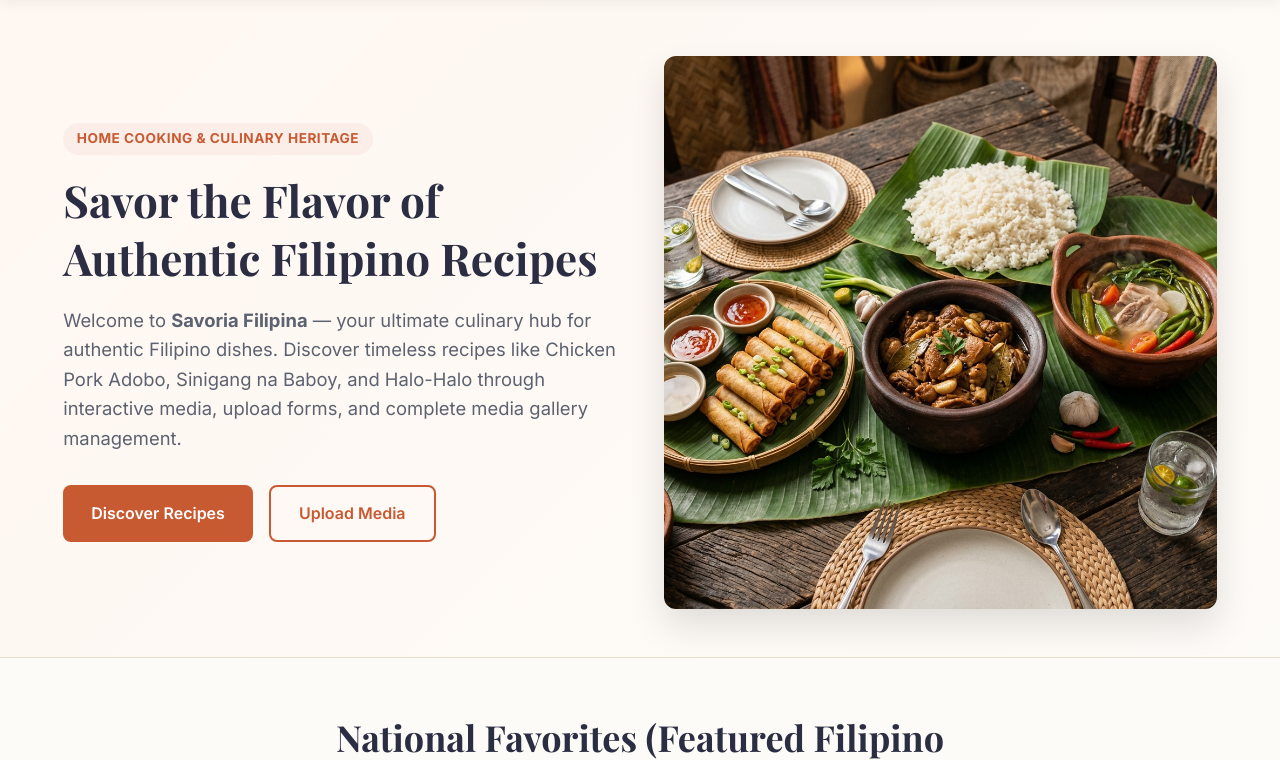
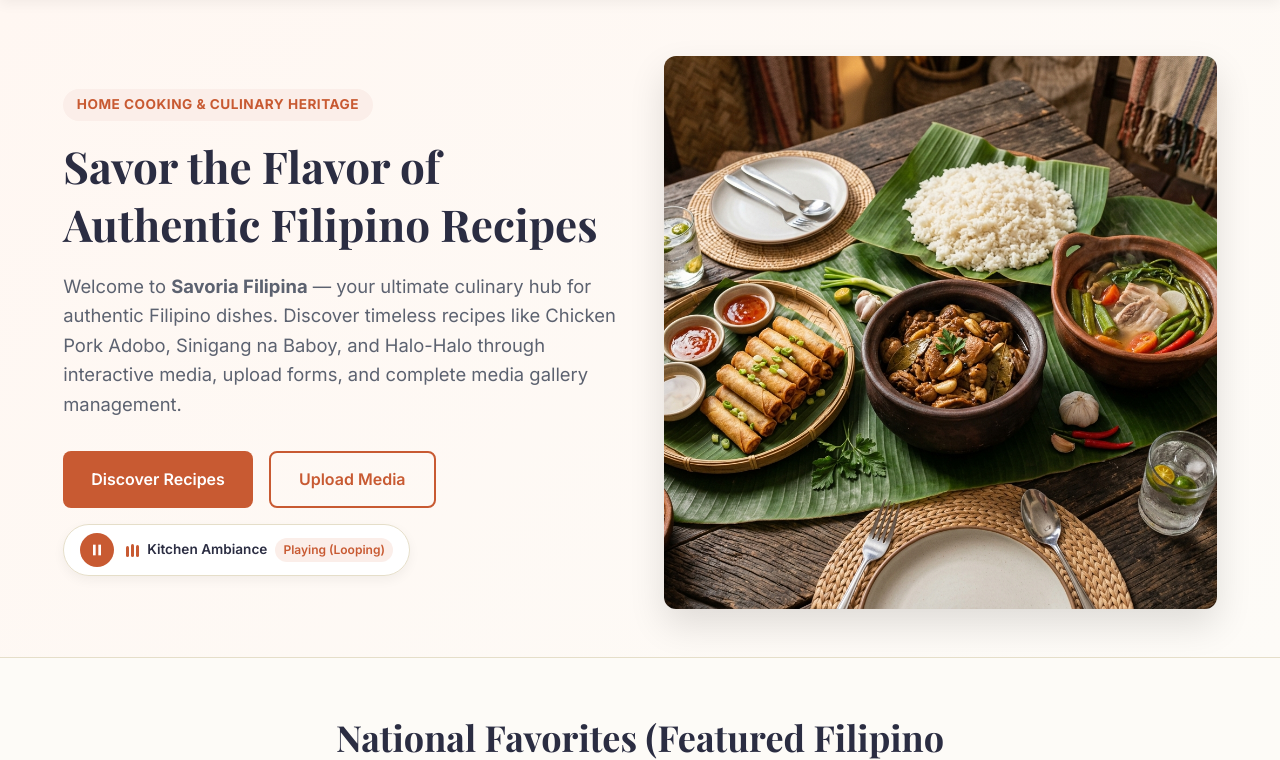
Before and after one commit to E1mar-cay/web-app-activity, a PHP site: page / in a window 1280 px wide. Shown: the part 78-838 px from the top of the page. Run offline with PHP 8.4, Linux system fonts and the light colour scheme.

Commit message:
feat: add site-wide CSS, JavaScript interactivity, and ambient audio support for improved user experience

```diff
--- a/css/style.css
+++ b/css/style.css
@@ -805,3 +805,89 @@ video {
     grid-template-columns: 1fr;
   }
 }
+
+/* Ambient Background Audio Controller Widget */
+.ambient-audio-container {
+  display: inline-flex;
+  align-items: center;
+  gap: 0.75rem;
+  background: rgba(255, 255, 255, 0.92);
+  backdrop-filter: blur(8px);
+  border: 1px solid var(--border-color);
+  padding: 0.5rem 1rem;
+  border-radius: 50px;
+  box-shadow: var(--shadow-sm);
+  margin-top: 1rem;
+  transition: var(--transition);
+}
+
+.ambient-audio-container:hover {
+  box-shadow: var(--shadow-md);
+  border-color: var(--primary);
+}
+
+.ambient-audio-info {
+  display: flex;
+  align-items: center;
+  gap: 0.5rem;
+  font-size: 0.85rem;
+  font-weight: 600;
+  color: var(--secondary);
+}
+
+.ambient-audio-btn {
+  display: inline-flex;
+  align-items: center;
+  justify-content: center;
+  width: 34px;
+  height: 34px;
+  border-radius: 50%;
+  border: none;
+  background: var(--primary);
+  color: #ffffff;
+  cursor: pointer;
+  transition: var(--transition);
+}
+
+.ambient-audio-btn:hover, .ambient-audio-btn:focus-visible {
+  background: var(--primary-hover);
+  transform: scale(1.05);
+}
+
+.ambient-audio-status-badge {
+  display: inline-block;
+  font-size: 0.75rem;
+  padding: 0.15rem 0.5rem;
+  border-radius: 12px;
+  background: var(--primary-light);
+  color: var(--primary);
+  font-weight: 600;
+}
+
+.sound-wave-icon {
+  display: inline-flex;
+  align-items: flex-end;
+  gap: 2px;
+  height: 14px;
+}
+
+.sound-wave-bar {
+  width: 3px;
+  background: var(--primary);
+  border-radius: 2px;
+  animation: soundWave 1.2s infinite ease-in-out alternate;
+}
+
+.sound-wave-bar:nth-child(1) { height: 6px; animation-delay: 0.1s; }
+.sound-wave-bar:nth-child(2) { height: 12px; animation-delay: 0.3s; }
+.sound-wave-bar:nth-child(3) { height: 8px; animation-delay: 0.2s; }
+
+.ambient-audio-container.paused .sound-wave-bar {
+  animation: none;
+  height: 4px;
+}
+
+@keyframes soundWave {
+  0% { height: 4px; }
+  100% { height: 14px; }
+}
--- a/index.php
+++ b/index.php
@@ -24,6 +24,34 @@ if (file_exists($json_file)) {
             <div style="display: flex; gap: 1rem; flex-wrap: wrap;">
                 <a href="#recipes" class="btn btn-primary">Discover Recipes</a>
                 <a href="upload.php" class="btn btn-secondary">Upload Media</a>
+            </div>
+
+            <!-- Background Audio for Home Tab (Kitchen Ambiance Loop) -->
+            <audio id="homeBgAudio" loop preload="auto">
+                <source src="audio/kitchen-ambiance.mp3" type="audio/mpeg">
+                Your browser does not support the audio element.
+            </audio>
+
+            <!-- Ambient Background Music Controller Widget -->
+            <div class="ambient-audio-container paused" id="ambientAudioWidget" role="region" aria-label="Kitchen Ambiance Background Music Controls">
+                <button class="ambient-audio-btn" id="ambientAudioToggleBtn" aria-label="Play Kitchen Ambiance background music">
+                    <svg id="ambientAudioPlayIcon" width="16" height="16" viewBox="0 0 24 24" fill="currentColor">
+                        <polygon points="5 3 19 12 5 21 5 3"></polygon>
+                    </svg>
+                    <svg id="ambientAudioPauseIcon" width="16" height="16" viewBox="0 0 24 24" fill="currentColor" style="display: none;">
+                        <rect x="6" y="4" width="4" height="16"></rect>
+                        <rect x="14" y="4" width="4" height="16"></rect>
+                    </svg>
+                </button>
+                <div class="ambient-audio-info">
+                    <div class="sound-wave-icon" aria-hidden="true">
+                        <span class="sound-wave-bar"></span>
+                        <span class="sound-wave-bar"></span>
+                        <span class="sound-wave-bar"></span>
+                    </div>
+                    <span>Kitchen Ambiance</span>
+                    <span class="ambient-audio-status-badge" id="ambientAudioStatusText">Click to Play</span>
+                </div>
             </div>
         </div>
 
--- a/js/main.js
+++ b/js/main.js
@@ -33,9 +33,71 @@ document.addEventListener('DOMContentLoaded', () => {
         });
     });
 
-    // 3. Prevent auto-play audio with sound rule validation
-    const audioElements = document.querySelectorAll('audio');
+    // 3. Audio elements default handling
+    const audioElements = document.querySelectorAll('audio:not(#homeBgAudio)');
     audioElements.forEach(audio => {
         audio.autoplay = false;
     });
+
+    // 4. Home Tab Looping Background Music (kitchen-ambiance.mp3)
+    const homeBgAudio = document.getElementById('homeBgAudio');
+    const ambientWidget = document.getElementById('ambientAudioWidget');
+    const toggleBtn = document.getElementById('ambientAudioToggleBtn');
+    const playIcon = document.getElementById('ambientAudioPlayIcon');
+    const pauseIcon = document.getElementById('ambientAudioPauseIcon');
+    const statusText = document.getElementById('ambientAudioStatusText');
+
+    if (homeBgAudio) {
+        homeBgAudio.loop = true;
+
+        const updateUIState = (isPlaying) => {
+            if (!ambientWidget || !toggleBtn) return;
+            if (isPlaying) {
+                ambientWidget.classList.remove('paused');
+                if (playIcon) playIcon.style.display = 'none';
+                if (pauseIcon) pauseIcon.style.display = 'block';
+                if (statusText) statusText.textContent = 'Playing (Looping)';
+                toggleBtn.setAttribute('aria-label', 'Pause Kitchen Ambiance background music');
+            } else {
+                ambientWidget.classList.add('paused');
+                if (playIcon) playIcon.style.display = 'block';
+                if (pauseIcon) pauseIcon.style.display = 'none';
+                if (statusText) statusText.textContent = 'Paused';
+                toggleBtn.setAttribute('aria-label', 'Play Kitchen Ambiance background music');
+            }
+        };
+
+        const playAudio = () => {
+            homeBgAudio.play().then(() => {
+                updateUIState(true);
+            }).catch(err => {
+                console.log('Autoplay restricted by browser until user interaction:', err);
+                updateUIState(false);
+            });
+        };
+
+        // Attempt initial autoplay on home tab load
+        playAudio();
+
+        // Autoplay fallback on user interaction
+        const startOnUserInteraction = () => {
+            if (homeBgAudio.paused) {
+                playAudio();
+            }
+        };
+        window.addEventListener('click', startOnUserInteraction, { once: true });
+        window.addEventListener('keydown', startOnUserInteraction, { once: true });
+
+        if (toggleBtn) {
+            toggleBtn.addEventListener('click', (e) => {
+                e.stopPropagation();
+                if (homeBgAudio.paused) {
+                    playAudio();
+                } else {
+                    homeBgAudio.pause();
+                    updateUIState(false);
+                }
+            });
+        }
+    }
 });
```
Also changed, not shown: index.html (+28 -0 lines), 1 other file.
